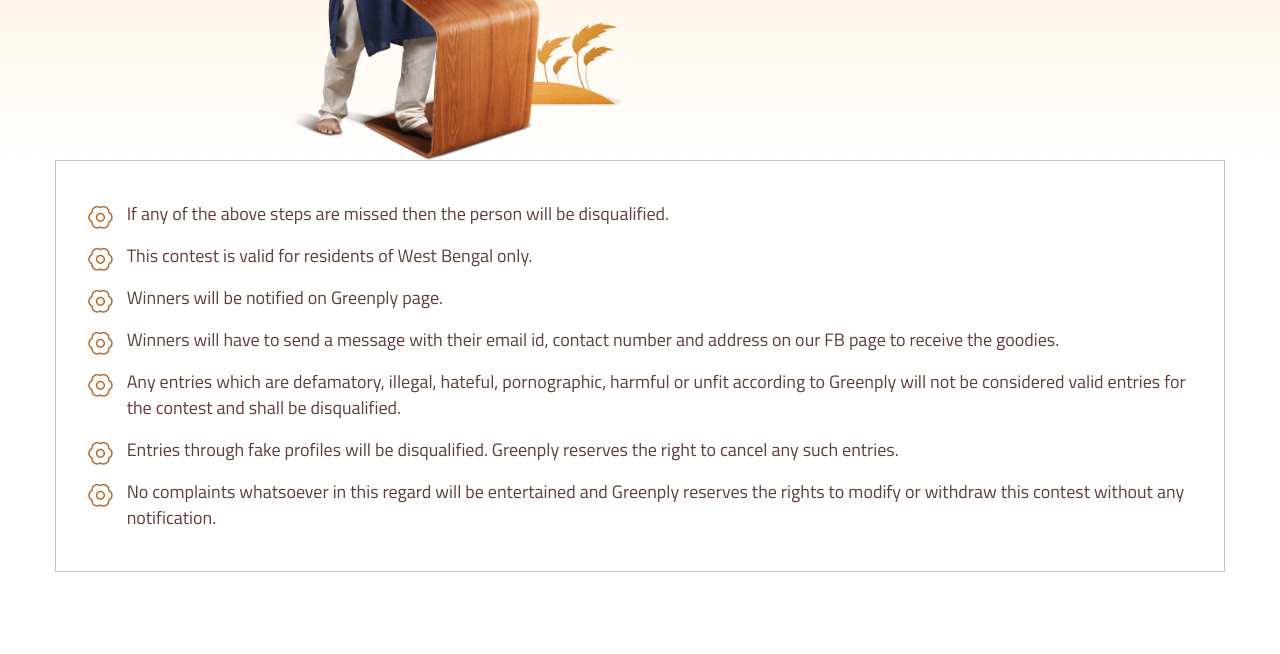
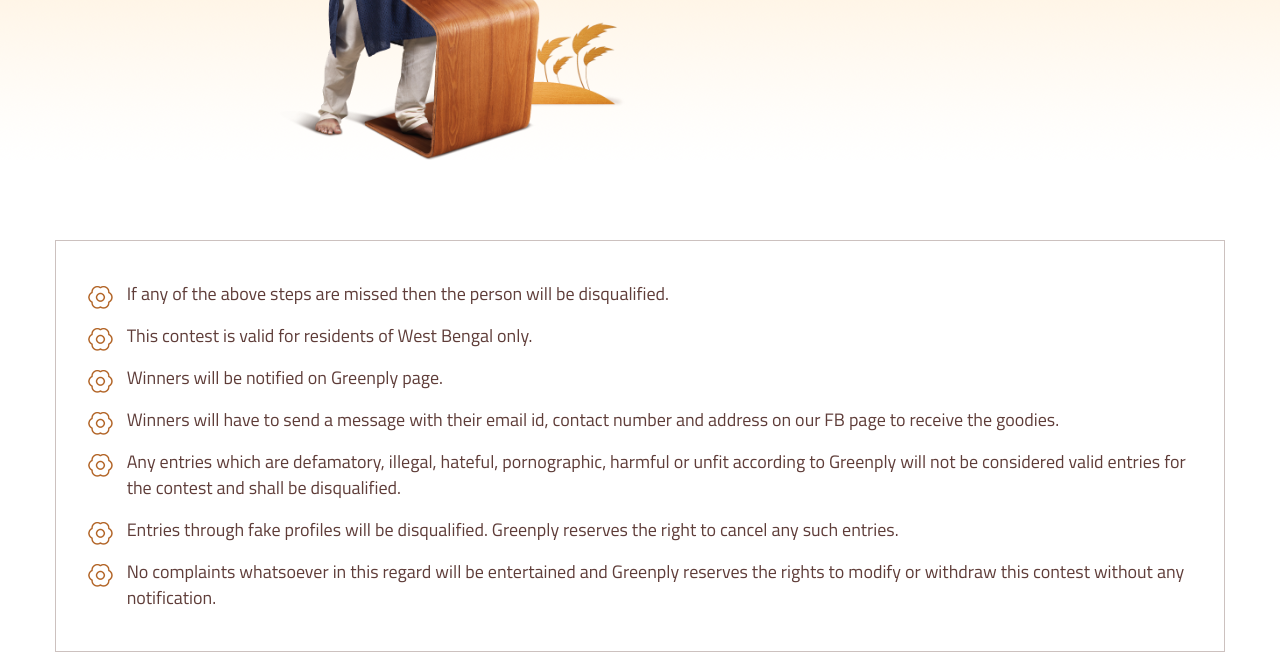
Before and after one commit to prabhanjan/plyeypujorshur.com, a plain HTML site: page terms_conditions.html in a window 1280 px wide. Shown: the part 306-960 px from the top of the page. Drawn offline with Linux system fonts and the light colour scheme.

Commit message:
Update style.css

```diff
--- a/css/style.css
+++ b/css/style.css
@@ -77,7 +77,7 @@ font-size:18px; color:#5f3d39; font-family: 'Titillium Web', sans-serif; line-he
 .banner_text h2{ font-size:42px; color:#5f3d39; font-family: 'Titillium Web', sans-serif; line-height:50px;}
 .banner_text h2 span{ color:#b26426; font-size:34px; display:block;}
 
-.bdy_section{ width:100%; background:#FFF; padding:0 0 0 0;}
+.bdy_section{ width:100%; background:#FFF; padding:80px 0 0 0;}
 .list_area{ border:1px solid #ccc1bf; padding:32px;}
 .listing_section{ padding:0 ; margin:0;}
 .listing_section li{ list-style:none; display:block; padding:8px 0px 8px 3.5%; background:url(../images/listing_icon.png) no-repeat scroll left 13px;
```
